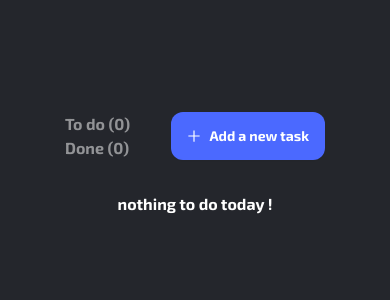
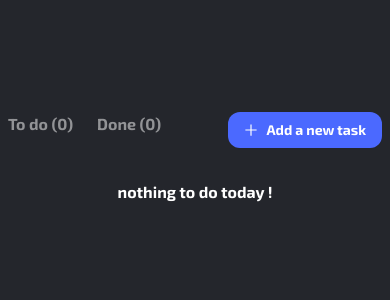
Before and after one commit to m7mdZayan/todo-list, a React (Create React App) app: page / in a window 390 px wide. Shown: the top 300 px of the page. Built offline with nearby package versions, Linux system fonts and the light colour scheme.

Commit message:
💄 improve the ui in mobile view

```diff
--- a/src/App.js
+++ b/src/App.js
@@ -51,7 +51,7 @@ const App = () => {
 
   return (
     <div className="flex justify-center font-bold mt-28">
-      <main className="w-2/3">
+      <main className="w-full px-2 md:px-0 md:w-2/3">
         <section className="flex justify-between text-white-500 mb-8">
           <div>
             <span className="inline-block mr-6">To do ({todos?.length})</span>
```
